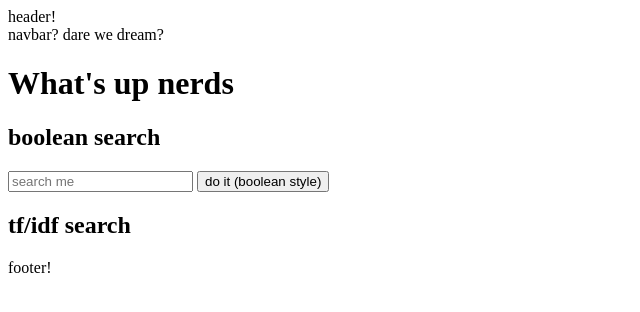
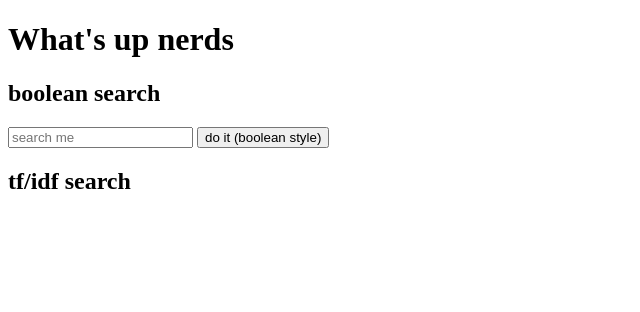
Before and after one commit to Jami-Kate/BookGood, a Flask app: page / in a window 1280 px wide. Shown: the top 312 px of the page, without its empty margins (0-640 px from the left). Run offline with Flask 3, Linux system fonts and the light colour scheme.

Commit message:
get statics working

```diff
--- a/app.py
+++ b/app.py
@@ -2,7 +2,7 @@ from flask import Flask, render_template, request
 from engine.bookRetrieval import *
 
 
-app = Flask(__name__)
+app = Flask(__name__, static_url_path='/static')
 
 @app.route('/') # Gets you to homepage
 def home():
@@ -32,3 +32,4 @@ def redirect(e):
 
 if __name__ == "__main__":
     app.run(debug=True)
+    print('watching. waiting')
--- /dev/null
+++ b/static/css/app.css
@@ -0,0 +1,3 @@
+.not-yet {
+    display:none
+}
--- a/templates/layout.html
+++ b/templates/layout.html
@@ -3,20 +3,23 @@
 <head>
     <meta charset="UTF-8">
     <meta name="viewport" content="width=device-width, initial-scale=1.0">
-    <link rel="stylesheet" href="./styles/app.css">
+    <link rel="stylesheet" href="/static/css/app.css">
     <title>{% block title %}{% endblock %}</title>
 </head>
 <body>
-    <header>header!
+    <header class="not-yet">
+        header!
         {% block header %} {% endblock %}
     </header>
-    <nav>navbar? dare we dream?
+    <nav class="not-yet">
+        navbar if we dare to dream
         {% block navbar %} {% endblock %}
     </nav>
     <main>
         {% block content %}{% endblock %}
     </main>
-    <footer>footer!
+    <footer class="not-yet">
+        footer mayhap
         {% block footer %} {% endblock %}
     </footer>
 
```
Also changed, not shown: templates/styles/app.css (deleted).
